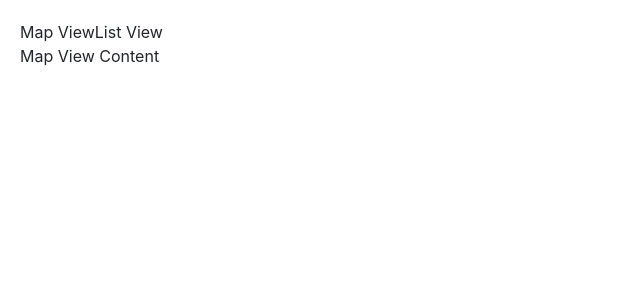
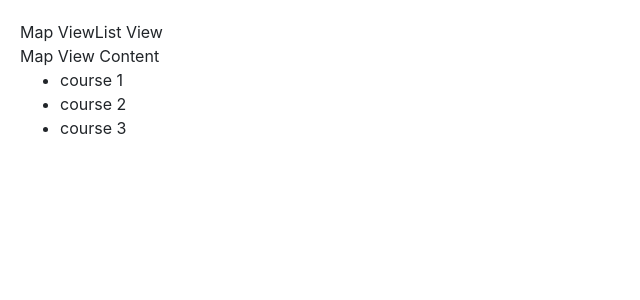
Before and after one commit to kmid5280/angular-app-1, an Angular app: page / in a window 1280 px wide. Shown: the top 300 px of the page, without its empty margins (0-640 px from the left). Built offline with nearby package versions, Linux system fonts and the light colour scheme.

Commit message:
render courses as array of objects

```diff
--- a/src/app/app.component.html
+++ b/src/app/app.component.html
@@ -32,3 +32,9 @@
     <div *ngSwitchCase="'list'">List View Content</div>
     <div *ngSwitchDefault>Other</div>
 </div>
+
+<ul>
+    <li *ngFor="let course of courses">
+        {{course.name}}
+    </li>
+</ul>
--- a/src/app/app.component.ts
+++ b/src/app/app.component.ts
@@ -11,6 +11,10 @@ export class AppComponent {
     title: "Title",
     isFavorite: true
   }
-  courses = [1,2];
+  courses = [
+    {id: 1, name: 'course 1'},
+    {id: 2, name: 'course 2'},
+    {id: 3, name: 'course 3'}
+  ];
   viewMode = 'map';
 }
```
